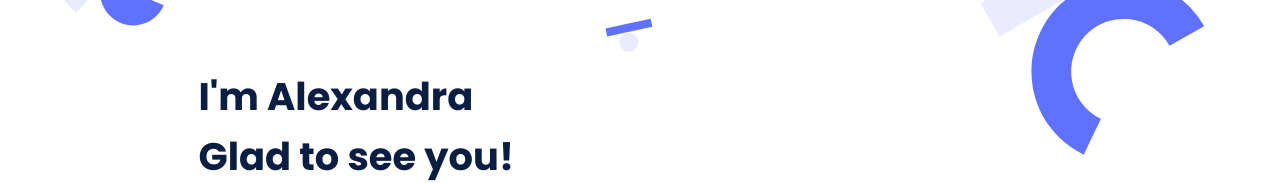
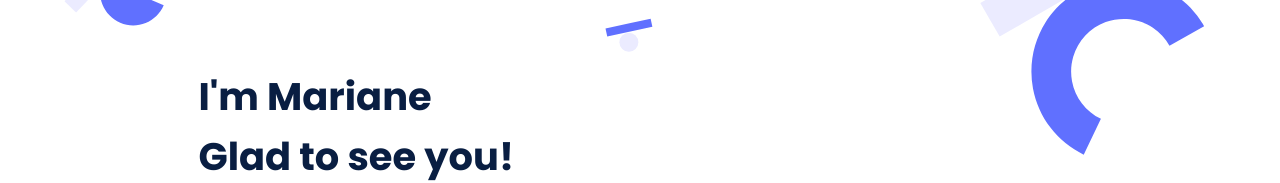
Before and after one commit to aeh1707/portfolio, a website: page index.html in a window 1280 px wide. Shown: the part 232-415 px from the top of the page. Drawn offline with Linux system fonts and the light colour scheme.

```diff
--- a/index.html
+++ b/index.html
@@ -27,7 +27,7 @@
         <div class="intro">
             <div class="flex-container">
                 <h1>
-                    <span class="name">i'm alexandra</span>
+                    <span class="name">i'm Mariane</span>
                     <br>
                     <span class="glad">glad</span> to see you!
                 </h1>
```
